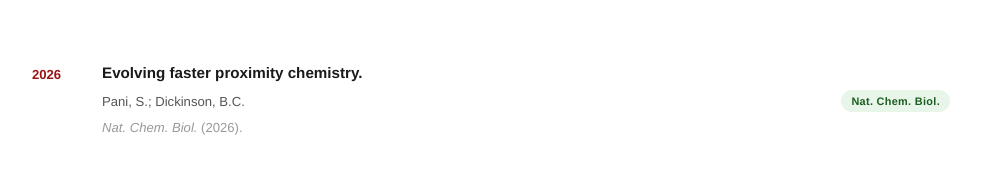
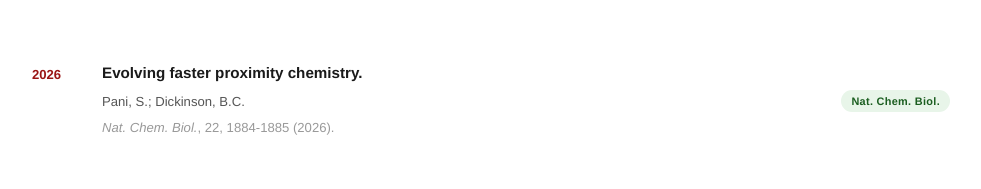
Before and after one commit to bryandickinson-create/dickinsongroup, a plain HTML site: page index.html in a window 1280 px wide. Shown: the part 8859-9048 px from the top of the page, without its empty margins (149-1130 px from the left). Drawn offline with Linux system fonts and the light colour scheme; no server answers; a small style sheet from the web is missing; a web font is replaced by a local one.

Commit message:
Update Nat. Chem. Biol. News & Views with volume/pages

```diff
--- a/index.html
+++ b/index.html
@@ -672,7 +672,7 @@
     <div class="pub-content">
         <h4 class="pub-title">Evolving faster proximity chemistry.</h4>
         <p class="pub-authors">Pani, S.; Dickinson, B.C.</p>
-        <p class="pub-journal"><em>Nat. Chem. Biol.</em> (2026).</p>
+        <p class="pub-journal"><em>Nat. Chem. Biol.</em>, 22, 1884-1885 (2026).</p>
     </div>
     </a>
 </article>
```
